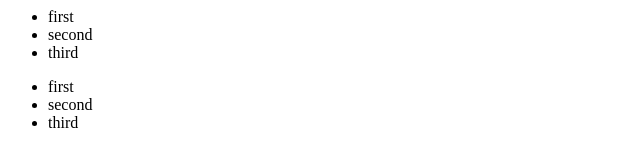
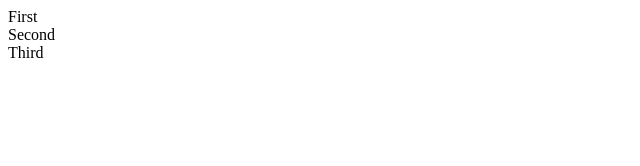
Before and after one commit to pairing4good/km__html-css__020-display, a website: page index.html in a window 1280 px wide. Shown: the whole page, without its empty margins (0-640 px from the left). Drawn offline with Linux system fonts and the light colour scheme.

Commit message:
upadted tests and readme

```diff
--- a/index.html
+++ b/index.html
@@ -1,30 +1,22 @@
 <html>
 
 <head>
-    <title>Lists</title>
+    <title>Display</title>
     <style>
-        .roman-numeral {
+        .same-line {
 
         }
 
-        .bullet-point {
+        .next-line {
 
         }
     </style>
 </head>
 
 <body>
-    <ul class="roman-numeral">
-        <li>first</li>
-        <li>second</li>
-        <li>third</li>
-    </ul>
-
-    <ul class="bullet-point">
-        <li>first</li>
-        <li>second</li>
-        <li>third</li>
-    </ul>
+    <span>First</span>
+    <div class="same-line">Second</div>
+    <span class="next-line">Third</span>
 </body>
 
 </html>
```
Also changed, not shown: test/verify.test.js (+13 -13 lines), README.md.
